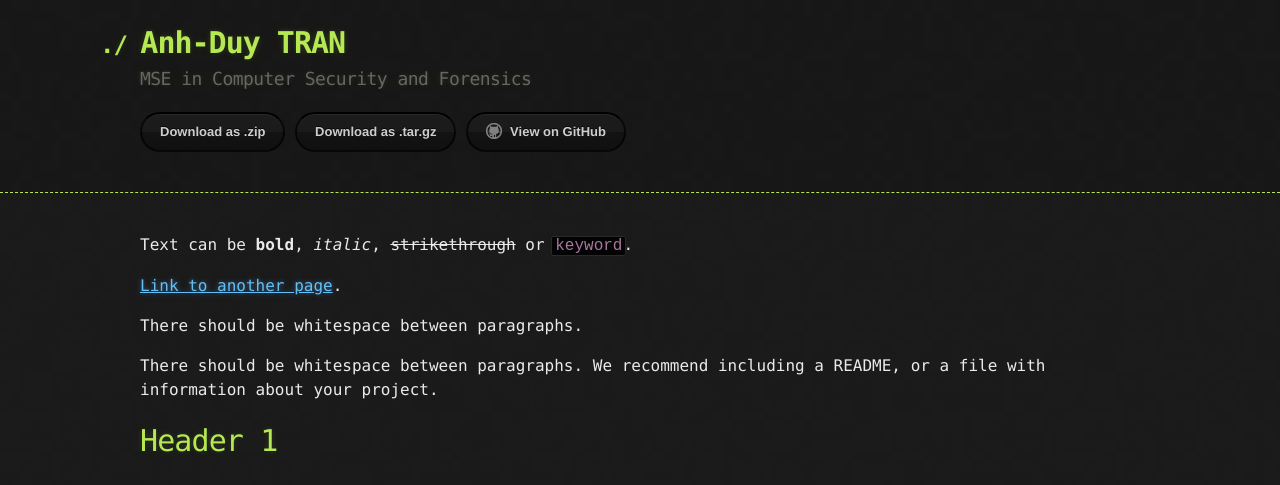
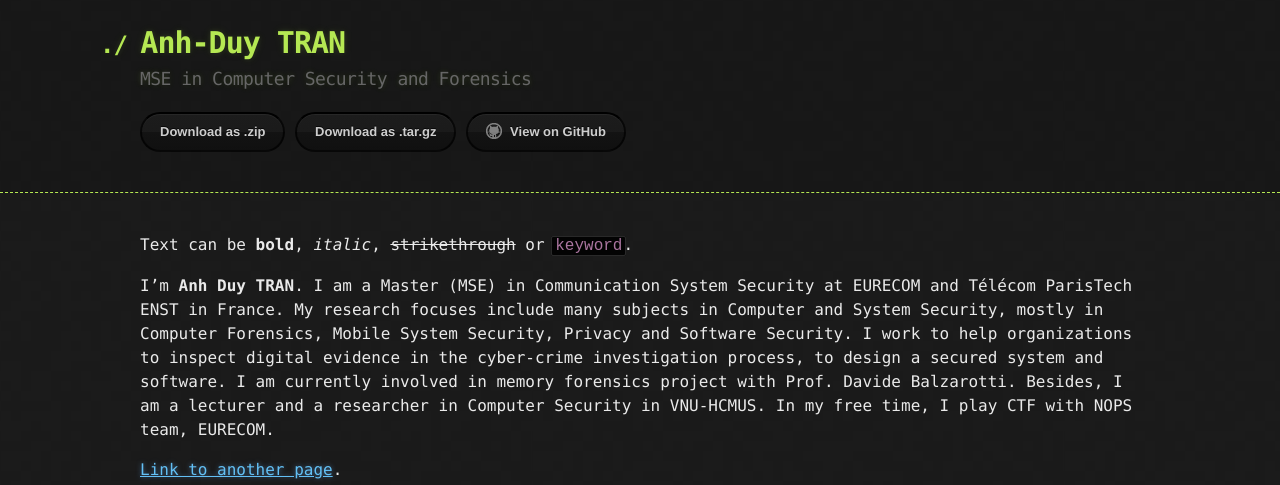
Before and after one commit to pakkunandy/pakkunandy.github.io, a Jekyll site: the page built from index.md, in a window 1280 px wide and 1400 px high. Shown: the top 485 px of the window. Built offline with Jekyll 4.4.1, drawn with Linux system fonts in a browser that asks for light colours; some of the changed text lies outside the part shown.

Commit message:
Update index.md
Update content

````diff
--- a/index.md
+++ b/index.md
@@ -4,120 +4,11 @@
 
 Text can be **bold**, _italic_, ~~strikethrough~~ or `keyword`.
 
+I'm **Anh Duy TRAN**. I am a Master (MSE) in Communication System Security at EURECOM and Télécom ParisTech ENST in France. My research focuses include many subjects in Computer and System Security, mostly in Computer Forensics, Mobile System Security, Privacy and Software Security. I work to help organizations to inspect digital evidence in the cyber-crime investigation process, to design a secured system and software. I am currently involved in memory forensics project with Prof. Davide Balzarotti. Besides, I am a lecturer and a researcher in Computer Security in VNU-HCMUS. In my free time, I play CTF with NOPS team, EURECOM.
+
 [Link to another page](./another-page.html).
 
-There should be whitespace between paragraphs.
-
-There should be whitespace between paragraphs. We recommend including a README, or a file with information about your project.
-
-# Header 1
-
-This is a normal paragraph following a header. GitHub is a code hosting platform for version control and collaboration. It lets you and others work together on projects from anywhere.
-
-## Header 2
-
-> This is a blockquote following a header.
->
-> When something is important enough, you do it even if the odds are not in your favor.
-
-### Header 3
-
-```js
-// Javascript code with syntax highlighting.
-var fun = function lang(l) {
-  dateformat.i18n = require('./lang/' + l)
-  return true;
-}
-```
-
-```ruby
-# Ruby code with syntax highlighting
-GitHubPages::Dependencies.gems.each do |gem, version|
-  s.add_dependency(gem, "= #{version}")
-end
-```
-
-#### Header 4
-
-*   This is an unordered list following a header.
-*   This is an unordered list following a header.
-*   This is an unordered list following a header.
-
-##### Header 5
-
-1.  This is an ordered list following a header.
-2.  This is an ordered list following a header.
-3.  This is an ordered list following a header.
-
-###### Header 6
-
-| head1        | head two          | three |
-|:-------------|:------------------|:------|
-| ok           | good swedish fish | nice  |
-| out of stock | good and plenty   | nice  |
-| ok           | good `oreos`      | hmm   |
-| ok           | good `zoute` drop | yumm  |
-
-### There's a horizontal rule below this.
-
-* * *
-
-### Here is an unordered list:
-
-*   Item foo
-*   Item bar
-*   Item baz
-*   Item zip
-
-### And an ordered list:
-
-1.  Item one
-1.  Item two
-1.  Item three
-1.  Item four
-
-### And a nested list:
-
-- level 1 item
-  - level 2 item
-  - level 2 item
-    - level 3 item
-    - level 3 item
-- level 1 item
-  - level 2 item
-  - level 2 item
-  - level 2 item
-- level 1 item
-  - level 2 item
-  - level 2 item
-- level 1 item
 
 ### Small image
 
 ![Octocat](https://github.githubassets.com/images/icons/emoji/octocat.png)
-
-### Large image
-
-![Branching](https://guides.github.com/activities/hello-world/branching.png)
-
-
-### Definition lists can be used with HTML syntax.
-
-<dl>
-<dt>Name</dt>
-<dd>Godzilla</dd>
-<dt>Born</dt>
-<dd>1952</dd>
-<dt>Birthplace</dt>
-<dd>Japan</dd>
-<dt>Color</dt>
-<dd>Green</dd>
-</dl>
-
-```
-Long, single-line code blocks should not wrap. They should horizontally scroll if they are too long. This line should be long enough to demonstrate this.
-```
-
-```
-The final element.
-```
````
